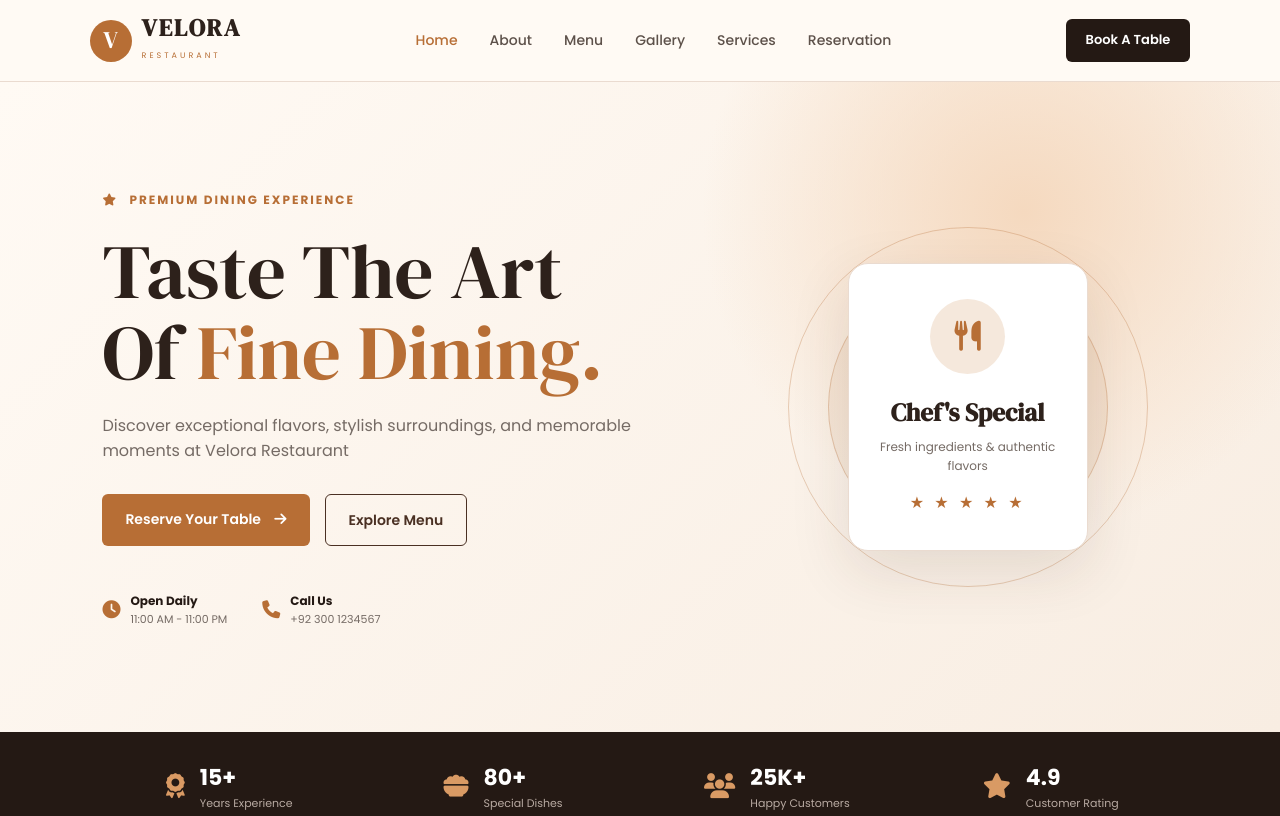
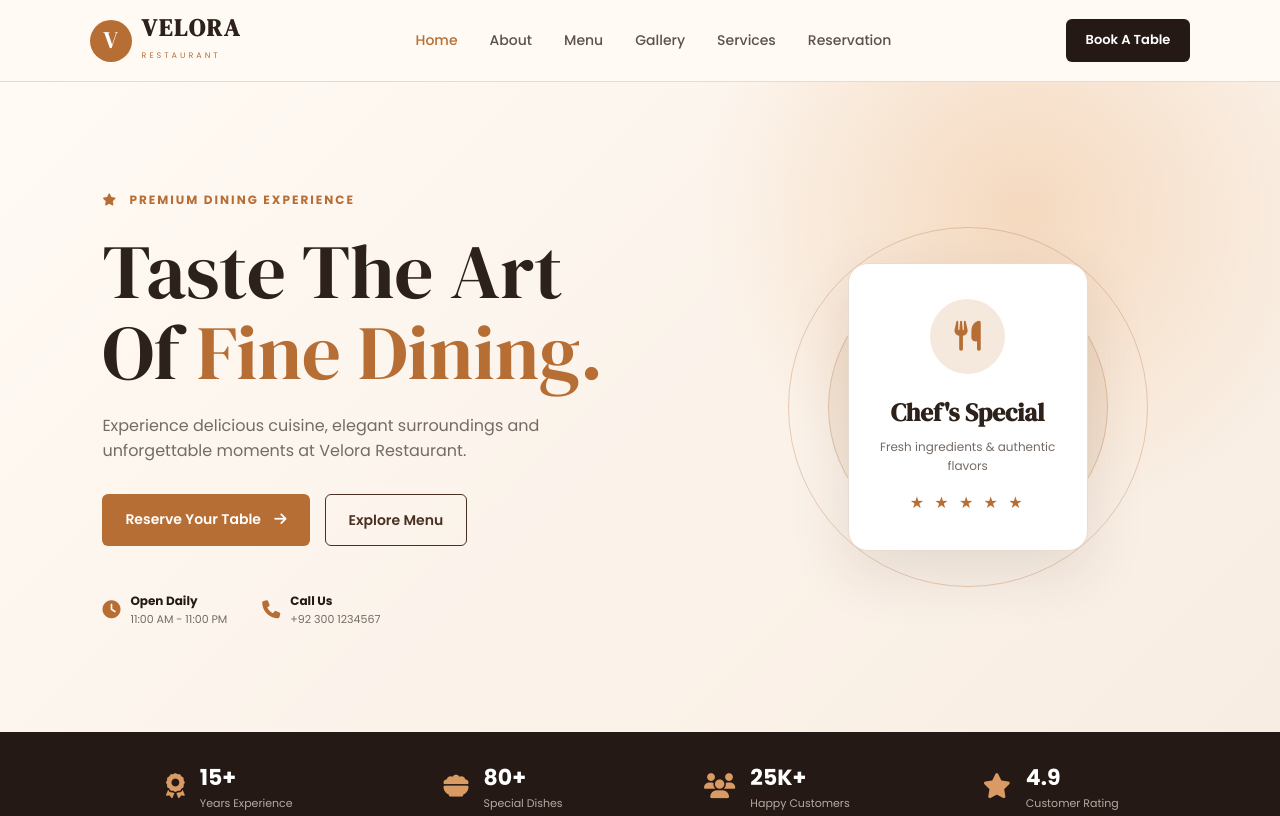
Before and after one commit to aleenarukhsar07/project, a website: page index.html in a window 1280 px wide. Shown: the top 816 px of the page. Drawn offline with Linux system fonts and the light colour scheme.

Commit message:
update paragraph

```diff
--- a/index.html
+++ b/index.html
@@ -70,7 +70,8 @@
         </h1>
 
         <p>
-           Discover exceptional flavors, stylish surroundings, and memorable moments at Velora Restaurant
+            Experience delicious cuisine, elegant surroundings
+            and unforgettable moments at Velora Restaurant.
         </p>
 
         <div class="hero-buttons">
```
